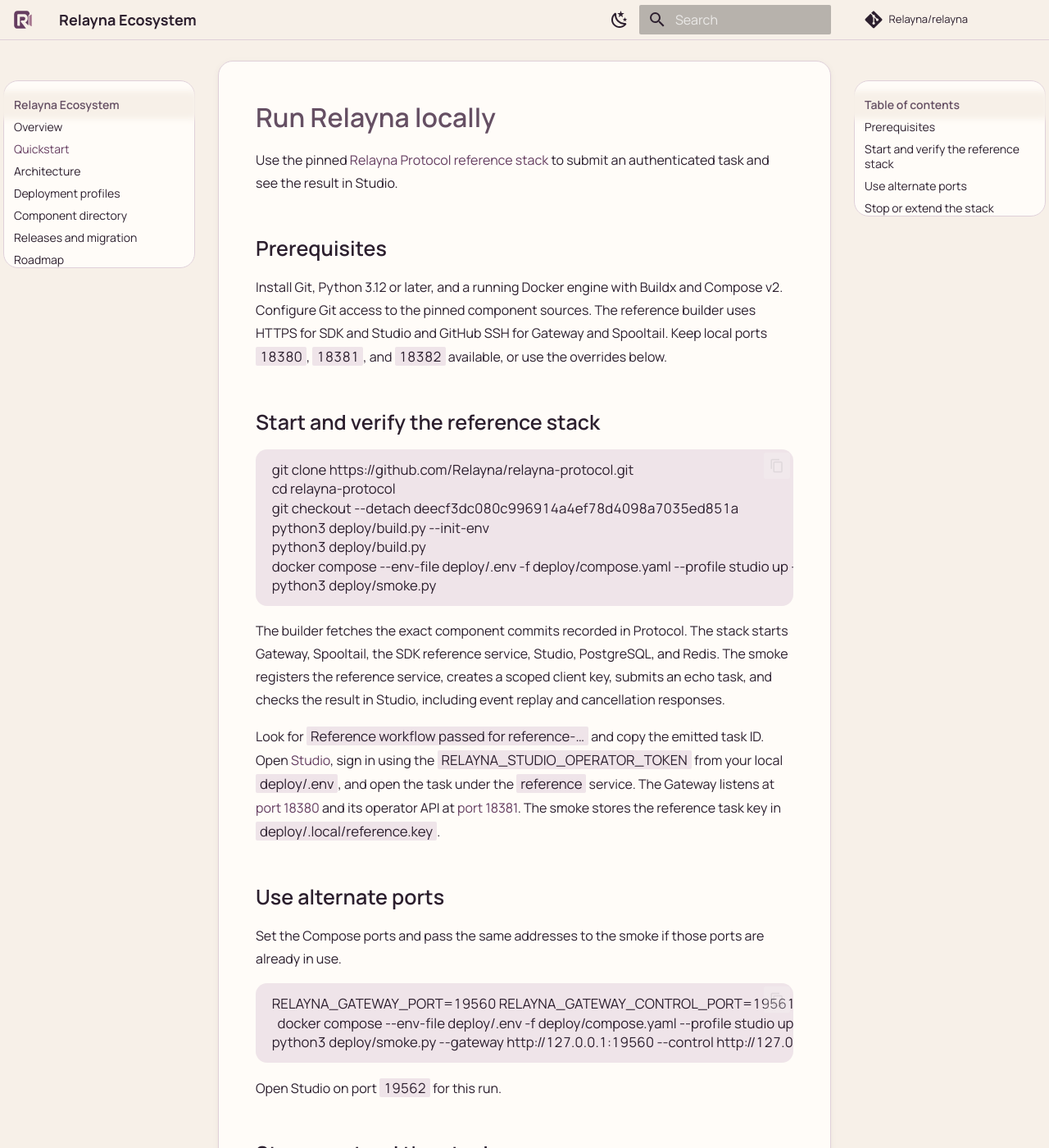
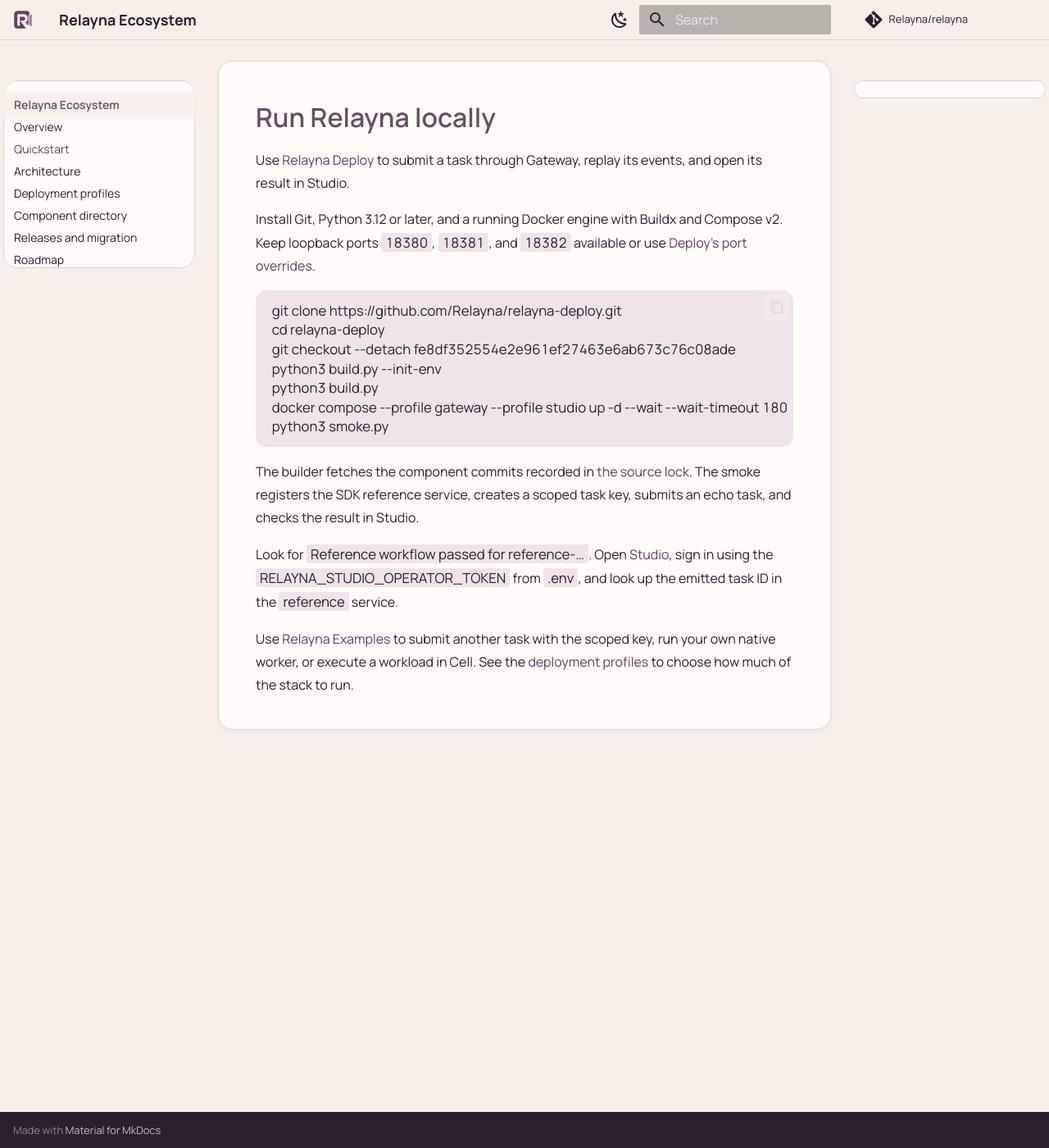
Before and after one commit to sarattha/relayna, an MkDocs documentation site: the page built from docs/quickstart.md, in a window 1280 px wide and 1400 px high. Shown: the whole window at 82% size. Built offline with MkDocs 1.6.1 and Material for MkDocs 9.7.7, drawn with Linux system fonts in a browser that asks for light colours; comment, search, counter and statistics services are not loaded; some of the changed text lies outside the part shown.

Commit message:
docs: connect the deployment and example repositories

````diff
--- a/docs/quickstart.md
+++ b/docs/quickstart.md
@@ -1,41 +1,30 @@
 # Run Relayna locally
 
-Use the pinned [Relayna Protocol reference stack](https://github.com/Relayna/relayna-protocol/tree/deecf3dc080c996914a4ef78d4098a7035ed851a/deploy) to submit an authenticated task and see the result in Studio.
+Use [Relayna Deploy](https://github.com/Relayna/relayna-deploy) to submit a
+task through Gateway, replay its events, and open its result in Studio.
 
-## Prerequisites
-
-Install Git, Python 3.12 or later, and a running Docker engine with Buildx and Compose v2. Configure Git access to the pinned component sources. The reference builder uses HTTPS for SDK and Studio and GitHub SSH for Gateway and Spooltail. Keep local ports `18380`, `18381`, and `18382` available, or use the overrides below.
-
-## Start and verify the reference stack
+Install Git, Python 3.12 or later, and a running Docker engine with Buildx and
+Compose v2. Keep loopback ports `18380`, `18381`, and `18382` available or
+use [Deploy's port overrides](https://github.com/Relayna/relayna-deploy#run-the-reference-stack).
 
 ```sh
-git clone https://github.com/Relayna/relayna-protocol.git
-cd relayna-protocol
-git checkout --detach deecf3dc080c996914a4ef78d4098a7035ed851a
-python3 deploy/build.py --init-env
-python3 deploy/build.py
-docker compose --env-file deploy/.env -f deploy/compose.yaml --profile studio up -d --wait --wait-timeout 180
-python3 deploy/smoke.py
+git clone https://github.com/Relayna/relayna-deploy.git
+cd relayna-deploy
+git checkout --detach fe8df352554e2e961ef27463e6ab673c76c08ade
+python3 build.py --init-env
+python3 build.py
+docker compose --profile gateway --profile studio up -d --wait --wait-timeout 180
+python3 smoke.py
 ```
 
-The builder fetches the exact component commits recorded in Protocol. The stack starts Gateway, Spooltail, the SDK reference service, Studio, PostgreSQL, and Redis. The smoke registers the reference service, creates a scoped client key, submits an echo task, and checks the result in Studio, including event replay and cancellation responses.
+The builder fetches the component commits recorded in [the source lock](https://github.com/Relayna/relayna-deploy/blob/fe8df352554e2e961ef27463e6ab673c76c08ade/sources.json). The smoke registers the SDK reference service, creates a scoped task key, submits an echo task, and checks the result in Studio.
 
-Look for `Reference workflow passed for reference-…` and copy the emitted task ID. Open [Studio](http://127.0.0.1:18382/), sign in using the `RELAYNA_STUDIO_OPERATOR_TOKEN` from your local `deploy/.env`, and open the task under the `reference` service. The Gateway listens at [port 18380](http://127.0.0.1:18380/) and its operator API at [port 18381](http://127.0.0.1:18381/). The smoke stores the reference task key in `deploy/.local/reference.key`.
+Look for `Reference workflow passed for reference-…`. Open
+[Studio](http://127.0.0.1:18382/), sign in using the
+`RELAYNA_STUDIO_OPERATOR_TOKEN` from `.env`, and look up the emitted task ID
+in the `reference` service.
 
-## Use alternate ports
-
-Set the Compose ports and pass the same addresses to the smoke if those ports are already in use.
-
-```sh
-RELAYNA_GATEWAY_PORT=19560 RELAYNA_GATEWAY_CONTROL_PORT=19561 RELAYNA_STUDIO_PORT=19562 \
-  docker compose --env-file deploy/.env -f deploy/compose.yaml --profile studio up -d --wait --wait-timeout 180
-python3 deploy/smoke.py --gateway http://127.0.0.1:19560 --control http://127.0.0.1:19561 --studio http://127.0.0.1:19562
-```
-
-Open Studio on port `19562` for this run.
-
-## Stop or extend the stack
-
-Run `docker compose --env-file deploy/.env -f deploy/compose.yaml --profile studio down` to stop the reference stack and retain the named data volumes.
-
-See [Protocol's deployment guide](https://github.com/Relayna/relayna-protocol/blob/deecf3dc080c996914a4ef78d4098a7035ed851a/docs/quickstart.md) for manual client requests, Helm, and optional Cell setup. The local quickstart uses a native echo worker. Use the [deployment profiles](deployment-profiles.md) to choose a sandboxed or smaller configuration.
+Use [Relayna Examples](https://github.com/Relayna/relayna-examples) to submit
+another task with the scoped key, run your own native worker, or execute a
+workload in Cell. See the [deployment profiles](deployment-profiles.md) to
+choose how much of the stack to run.
````
Also changed, not shown: AGENTS.md (+1 -1 lines), CONTRIBUTING.md (+1 -1 lines), README.md (+3 -1 lines), docs/components.md (+3 -3 lines), docs/deployment-profiles.md (+2 -2 lines), docs/releases.md (+1 -1 lines).
